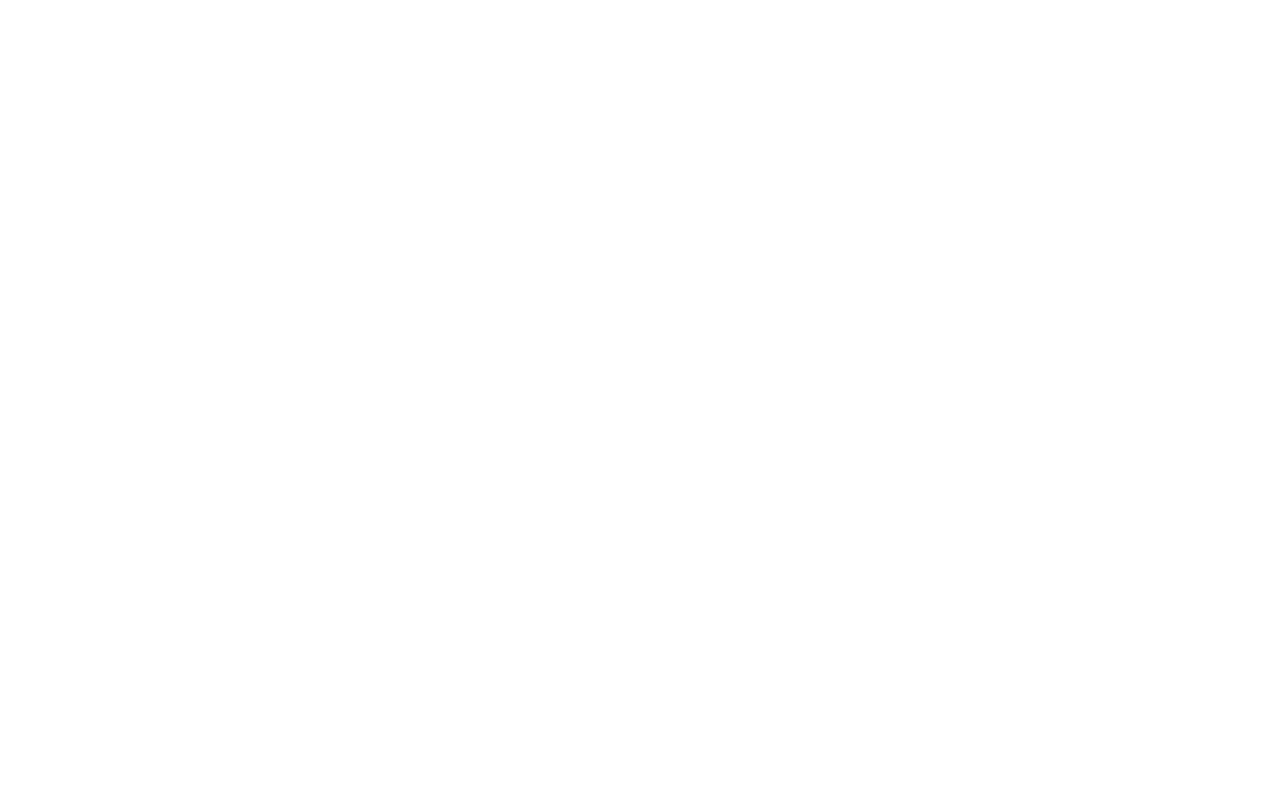
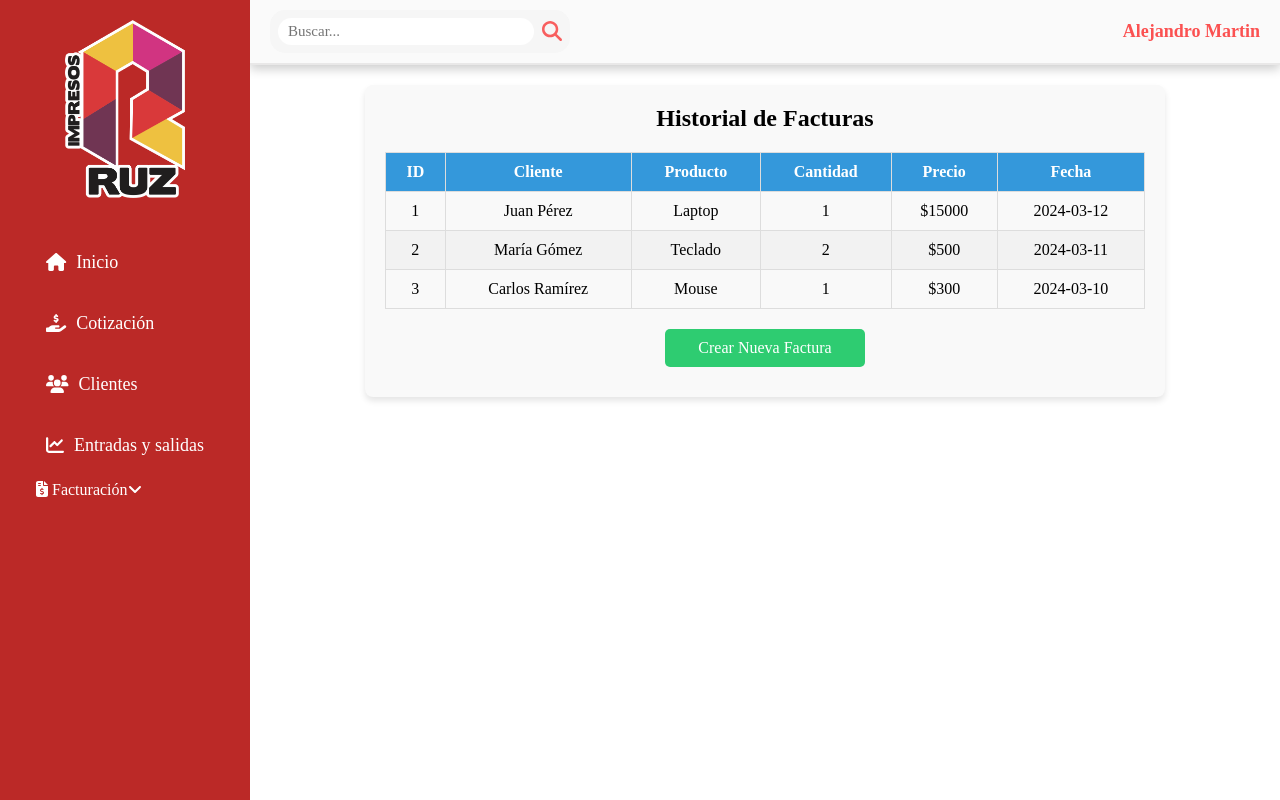
Before and after one commit to alejandromartin1/PrintAdmin, a React (Create React App) app in the folder frontend/: page /facturacion/historial in a window 1280 px wide. Before the commit this address had no page. Built offline with nearby package versions, Linux system fonts and the light colour scheme.

Commit message:
añadiendo las nuevas vistas

```diff
--- a/frontend/src/auth/login.jsx
+++ b/frontend/src/auth/login.jsx
@@ -59,8 +59,8 @@
     <svg className="wave" viewBox="0 0 1440 320">
         <path fill="red" fillOpacity="1" d="M0,224L48,218.7C96,213,192,203,288,181.3C384,160,480,128,576,138.7C672,149,768,203,864,213.3C960,224,1056,192,1152,181.3C1248,171,1344,181,1392,186.7L1440,192L1440,320L0,320Z"></path>
     </svg>
-  </div>
- );
+    </div>
+    );
 };
 
 export default Login;
--- a/frontend/src/componentes/sidebar.jsx
+++ b/frontend/src/componentes/sidebar.jsx
@@ -1,26 +1,42 @@
-import React from 'react'
+import React, { useState } from 'react';
 import { Link } from 'react-router-dom';
 import '../styles/sidebar.css';
 import logo from '../assets/RUZ.png';
 import { FontAwesomeIcon } from '@fortawesome/react-fontawesome';
-import { faHouse, faHandHoldingDollar, faUsers, faFileInvoiceDollar, faChartLine} from '@fortawesome/free-solid-svg-icons';
+import { faHouse, faHandHoldingDollar, faUsers, faFileInvoiceDollar, faChartLine, faAngleDown, faAngleUp } from '@fortawesome/free-solid-svg-icons';
 
+const Sidebar = () => {
+  const [isFacturaOpen, setIsFacturaOpen] = useState(false);
 
-const sidebar = () => {
+  const toggleFactura = () => {
+    setIsFacturaOpen(!isFacturaOpen);
+  };
+
   return (
-<aside className='sidebar'>
-    <div className="logo-container">
-        <img src={logo} alt="Logo Empresa"  className='logo'/>
-    </div>
-    <ul>
-        <li><Link to="/dashboard"><FontAwesomeIcon icon={faHouse}/>Inicio</Link></li>
-        <li><Link to="/cotizacion"><FontAwesomeIcon icon={faHandHoldingDollar}/>Cotización</Link></li>
-        <li><Link to="/clientes"><FontAwesomeIcon icon={faUsers}/>Clientes</Link></li>
-        <li><Link to="/entradasYSalidas"><FontAwesomeIcon icon={faChartLine} />Entradas y salidas</Link></li>
-        <li><Link to="/facturacion"><FontAwesomeIcon icon={faFileInvoiceDollar} />Facturación</Link></li>
-    </ul>
-</aside>
+    <aside className="sidebar">
+      <div className="logo-container">
+        <img src={logo} alt="Logo Empresa" className="logo" />
+      </div>
+      <ul>
+        <li><Link to="/dashboard"><FontAwesomeIcon icon={faHouse} /> Inicio</Link></li>
+        <li><Link to="/cotizacion"><FontAwesomeIcon icon={faHandHoldingDollar} /> Cotización</Link></li>
+        <li><Link to="/clientes"><FontAwesomeIcon icon={faUsers} /> Clientes</Link></li>
+        <li><Link to="/entradasYSalidas"><FontAwesomeIcon icon={faChartLine} /> Entradas y salidas</Link></li>
+        <li className="factura">
+          <div onClick={toggleFactura} style={{ cursor: 'pointer' }}>
+            <FontAwesomeIcon icon={faFileInvoiceDollar} /> Facturación
+            <FontAwesomeIcon icon={isFacturaOpen ? faAngleUp : faAngleDown} style={{ marginLeft: 'auto' }} />
+          </div>
+          {isFacturaOpen && (
+            <ul className="submenu">
+              <li><Link to="/facturacion/crearFactura">Nueva Factura</Link></li>
+              <li><Link to="/facturacion/historial">Historial de Facturas</Link></li>
+            </ul>
+          )}
+        </li>
+      </ul>
+    </aside>
   );
 };
 
-export default sidebar
+export default Sidebar;
--- /dev/null
+++ b/frontend/src/pages/crearFactura.jsx
@@ -0,0 +1,96 @@
+import React, { useState } from 'react';
+import '../styles/crearFactura.css';
+import { Link } from 'react-router-dom';
+import Sidebar from '../componentes/sidebar';
+import Navbar from '../componentes/navbar';
+
+
+const CrearFactura = () => {
+  const [cliente, setCliente] = useState('');
+  const [producto, setProducto] = useState('');
+  const [cantidad, setCantidad] = useState('');
+  const [precio, setPrecio] = useState('');
+  const [facturaCreada, setFacturaCreada] = useState(false);
+
+  const handleSubmit = (e) => {
+    e.preventDefault();
+
+    // Aquí se podría enviar la factura a una API para guardarla en la base de datos
+    console.log('Factura creada', { cliente, producto, cantidad, precio });
+
+    // Simulamos que la factura se ha creado correctamente
+    setFacturaCreada(true);
+  };
+
+  return (
+    <div className="Factura-container">
+      <Sidebar/>
+        <div className='content'>
+          <Navbar username="Alejandro Martin"/>
+            <main className='main-content'>
+              <div className='crear-factura'>
+                <h2>Crear Factura</h2>
+                  {facturaCreada ? (
+                <div>
+                  <h3>Factura creada con éxito!</h3>
+                  <Link to="/facturacion/historial">Ver Historial de Facturas</Link>
+                </div>
+                ) : (
+                <form onSubmit={handleSubmit}>
+
+                  <div className="form-group">
+                    <label htmlFor="cliente">Nombre del Cliente:</label>
+                    <input
+                      type="text"
+                      id="cliente"
+                      value={cliente}
+                      onChange={(e) => setCliente(e.target.value)}
+                      required/>
+                  </div>
+
+                  <div className="form-group">
+                    <label htmlFor="producto">Producto:</label>
+                    <input
+                      type="text"
+                      id="producto"
+                      value={producto}
+                      onChange={(e) => setProducto(e.target.value)}
+                      required
+                    />
+                  </div>
+
+                  <div className="form-group">
+                    <label htmlFor="cantidad">Cantidad:</label>
+                    <input
+                      type="number"
+                      id="cantidad"
+                      value={cantidad}
+                      onChange={(e) => setCantidad(e.target.value)}
+                      required
+                    />
+                  </div>
+
+                  <div className="form-group">
+                    <label htmlFor="precio">Precio Unitario:</label>
+                    <input
+                      type="number"
+                      id="precio"
+                      value={precio}
+                      onChange={(e) => setPrecio(e.target.value)}
+                      required
+                    />
+                  </div>
+
+                    <div className="form-group">
+                      <button type="submit">Crear Factura</button>
+                    </div>
+                  </form>
+                )}
+              </div>
+            </main>
+          </div>
+      </div>
+  );
+};
+
+export default CrearFactura;
--- a/frontend/src/pages/dashboard.jsx
+++ b/frontend/src/pages/dashboard.jsx
@@ -9,8 +9,8 @@
 const Dashboard = () => {
     return (
         <div className="dashboard-container">
-         <Sidebar/>
-         <div className='content'>
+        <Sidebar/>
+        <div className='content'>
             <Navbar username="Alejandro Martin"/>
             <main className="main-content">
                 <h1>Bienvenid@</h1>
--- /dev/null
+++ b/frontend/src/pages/historialFactura.jsx
@@ -0,0 +1,66 @@
+import React, { useState, useEffect } from 'react';
+import { Link } from 'react-router-dom';
+import '../styles/historialFactura.css';
+import Sidebar from '../componentes/sidebar';
+import Navbar from '../componentes/navbar';
+
+const HistorialFacturas = () => {
+  // Estado para almacenar las facturas (puedes reemplazarlo con datos de una API)
+  const [facturas, setFacturas] = useState([]);
+
+  // Simulando carga de datos (esto podría ser un fetch a tu API)
+  useEffect(() => {
+    const facturasEjemplo = [
+      { id: 1, cliente: 'Juan Pérez', producto: 'Laptop', cantidad: 1, precio: 15000, fecha: '2024-03-12' },
+      { id: 2, cliente: 'María Gómez', producto: 'Teclado', cantidad: 2, precio: 500, fecha: '2024-03-11' },
+      { id: 3, cliente: 'Carlos Ramírez', producto: 'Mouse', cantidad: 1, precio: 300, fecha: '2024-03-10' }
+    ];
+    setFacturas(facturasEjemplo);
+  }, []);
+
+  return (
+    // Aquí va el código JSX
+    <div className='historial-container'>
+    <Sidebar/>
+      <div className='content'>
+        <Navbar username="Alejandro Martin"/>
+      <div className="historial-facturas">
+        <h2>Historial de Facturas</h2>
+        <table>
+          <thead>
+            <tr>
+              <th>ID</th>
+              <th>Cliente</th>
+              <th>Producto</th>
+              <th>Cantidad</th>
+              <th>Precio</th>
+              <th>Fecha</th>
+            </tr>
+          </thead>
+          <tbody>
+            {facturas.length > 0 ? (
+              facturas.map((factura) => (
+                <tr key={factura.id}>
+                  <td>{factura.id}</td>
+                  <td>{factura.cliente}</td>
+                  <td>{factura.producto}</td>
+                  <td>{factura.cantidad}</td>
+                  <td>${factura.precio}</td>
+                  <td>{factura.fecha}</td>
+                </tr>
+              ))
+            ) : (
+              <tr>
+                <td colSpan="6">No hay facturas registradas</td>
+              </tr>
+            )}
+          </tbody>
+        </table>
+        <Link to="/facturacion/crearFactura" className="btn-nueva">Crear Nueva Factura</Link>
+        </div>
+      </div>
+    </div>
+  );
+};
+
+export default HistorialFacturas;
--- a/frontend/src/routes/AppRoutes.jsx
+++ b/frontend/src/routes/AppRoutes.jsx
@@ -3,6 +3,8 @@
 import Login from '../auth/login';
 import Register from '../auth/registro';
 import Dashboard from '../pages/dashboard';
+import CrearFactura from '../pages/crearFactura';
+import HistorialFacturas from '../pages/historialFactura';
 
 
 function AppRoutes () {
@@ -12,6 +14,9 @@
                 <Route path="/login" element={<Login />} />
                 <Route path="/register" element={<Register />} />
                 <Route path="/dashboard" element={<Dashboard />} />
+                <Route path="/facturacion/crearFactura" element={<CrearFactura />} />
+                <Route path="/facturacion/historial" element={<HistorialFacturas />} />
+
             </Routes>
     );
 }
--- /dev/null
+++ b/frontend/src/styles/crearFactura.css
@@ -0,0 +1,81 @@
+/* agregar estos estilos en tu archivo CSS */
+/* Contenedor principal */
+.factura-container {
+display: flex;
+height: 100vh;
+}
+
+/* Contenido Principal */
+.content {
+flex-grow: 1;
+margin-left: 250px; /* Separa el contenido del Sidebar */
+width: calc(100% - 250px);
+display: flex;
+flex-direction: column;
+}
+
+.main-content {
+flex: 1;
+padding: 20px;
+background-color: #f9f9f9;
+color: #464646;
+}
+
+.crear-factura {
+  width: 100%;
+  max-width: 500px;
+  margin: 20px auto;
+  padding: 20px;
+  border: 1px solid #ddd;
+  border-radius: 8px;
+  background-color: #f9f9f9;
+}
+
+h2 {
+  text-align: center;
+}
+
+.form-group {
+  margin-bottom: 15px;
+}
+
+label {
+  display: block;
+  font-weight: bold;
+  margin-bottom: 5px;
+}
+
+input {
+  width: 100%;
+  padding: 8px;
+  font-size: 16px;
+  border: 1px solid #ccc;
+  border-radius: 5px;
+}
+
+button {
+  width: 100%;
+  padding: 10px;
+  background-color: #3498db;
+  color: white;
+  font-size: 16px;
+  border: none;
+  border-radius: 5px;
+  cursor: pointer;
+}
+
+button:hover {
+  background-color: #2980b9;
+}
+
+a {
+  display: block;
+  margin-top: 20px;
+  text-align: center;
+  color: #3498db;
+  text-decoration: none;
+}
+
+a:hover {
+  text-decoration: underline;
+}
--- /dev/null
+++ b/frontend/src/styles/historialFactura.css
@@ -0,0 +1,54 @@
+.historial-facturas {
+    width: 90%;
+    max-width: 800px;
+    margin: 20px auto;
+    padding: 20px;
+    background: #f9f9f9;
+    border-radius: 8px;
+    box-shadow: 0px 4px 6px rgba(0, 0, 0, 0.1);
+  }
+
+  h2 {
+    text-align: center;
+    margin-bottom: 20px;
+  }
+
+  table {
+    width: 100%;
+    border-collapse: collapse;
+    margin-bottom: 20px;
+  }
+
+  table, th, td {
+    border: 1px solid #ddd;
+  }
+
+  th, td {
+    padding: 10px;
+    text-align: center;
+  }
+
+  th {
+    background: #3498db;
+    color: white;
+  }
+
+  tr:nth-child(even) {
+    background: #f2f2f2;
+  }
+
+  .btn-nueva {
+    display: block;
+    width: 200px;
+    margin: 10px auto;
+    padding: 10px;
+    text-align: center;
+    background: #2ecc71;
+    color: white;
+    text-decoration: none;
+    border-radius: 5px;
+  }
+
+  .btn-nueva:hover {
+    background: #27ae60;
+  }
```
